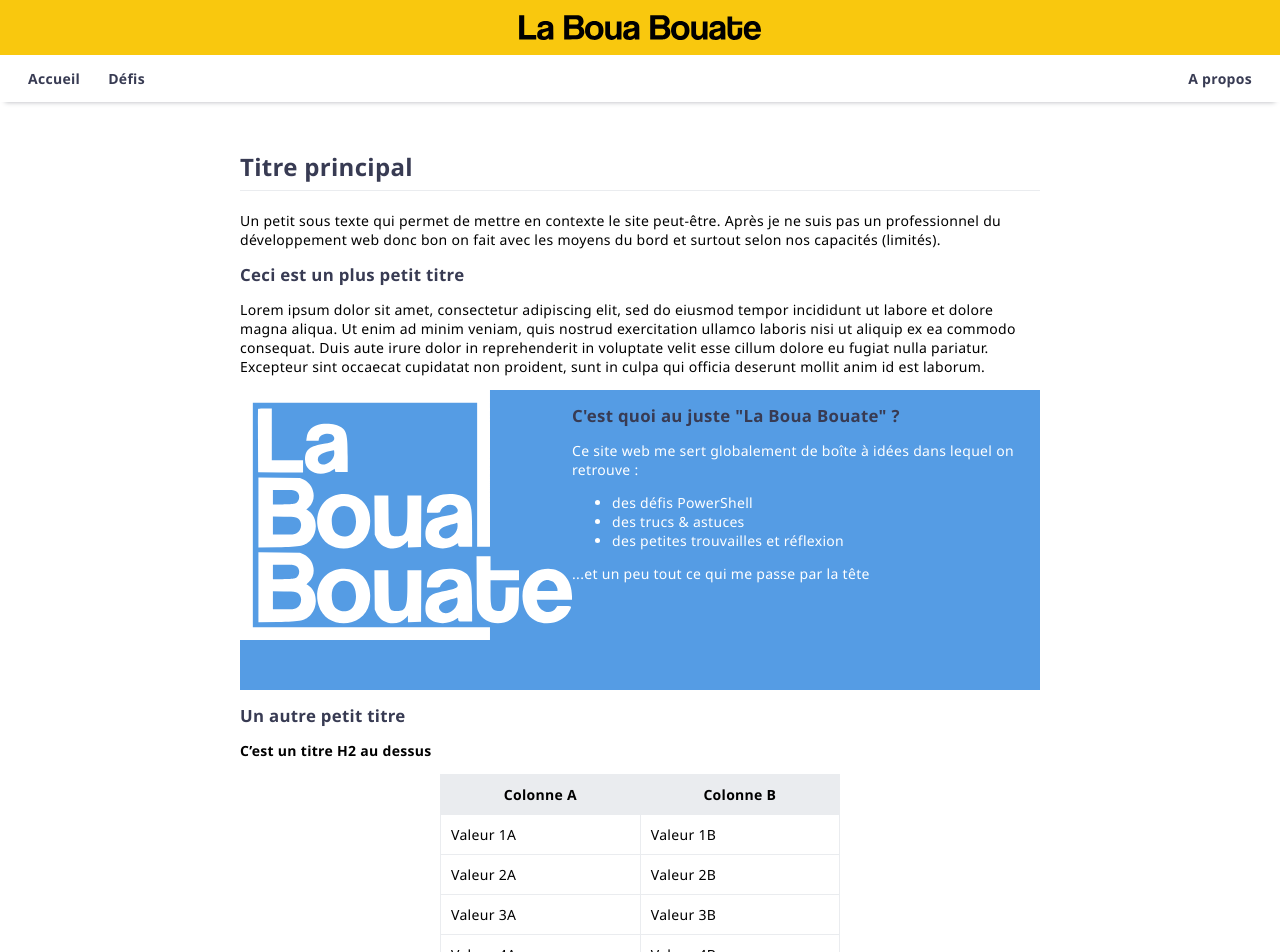
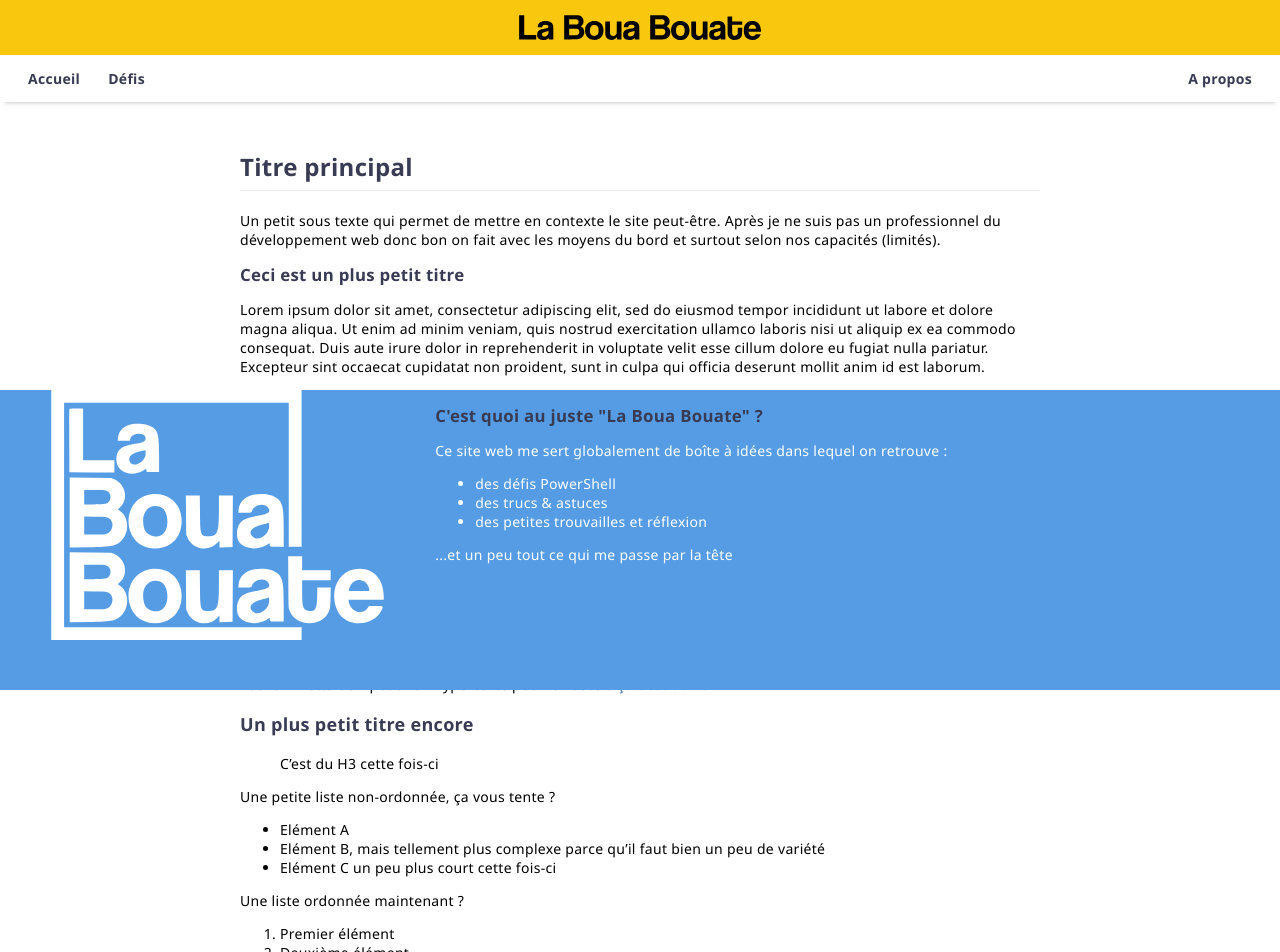
Before and after one commit to leobouard/leobouard.github.io, a Jekyll site: the page built from index.md, in a window 1280 px wide. Shown: the top 952 px of the page. Built offline with Jekyll 4.4.1, drawn with Linux system fonts in a browser that asks for light colours; our own code applies the rules of GitHub Pages for plain Markdown files.

Commit message:
Update style.scss

```diff
--- a/assets/css/style.scss
+++ b/assets/css/style.scss
@@ -97,12 +97,22 @@ section {
     /* --- HERO DIV --- */
 
     .hero {
+        position: absolute;
         left: 0;
         right: 0;
         background-color: #559ce4;
         color: #fff;
         height: 300px;
         display: flex;
+
+        img {
+            width: 33%;
+        }
+
+        div {
+            width: 66%;
+        }
+
     }
 
     /* --- TEXT --- */
```
